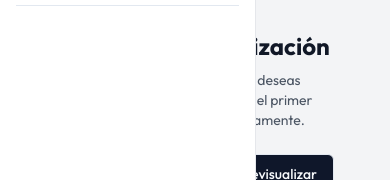
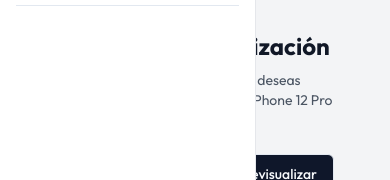
Before and after one commit to dmaurelc/deviceview-app, a React (Vite) app: page / in a window 390 px wide. Shown: the part 387-567 px from the top of the page. Built offline with nearby package versions, Linux system fonts and the light colour scheme.

Commit message:
Update default device behavior
Change the preview button functionality to always load the iPhone 12 Pro by default. If there are no active devices, pressing preview will load the iPhone 12 Pro. New devices can still be added as needed.
[skip gpt_engineer]

```diff
--- a/src/components/EmptyStateDevice.jsx
+++ b/src/components/EmptyStateDevice.jsx
@@ -4,9 +4,9 @@ import { Input } from "@/components/ui/input";
 import { Label } from "@/components/ui/label";
 import { Button } from "@/components/ui/button";
 import { useToast } from "@/components/ui/use-toast";
-import { firstMobileDevice } from '../utils/devices';
+import { defaultDevice } from '../utils/devices';
 
-const EmptyStateDevice = ({ url, onUrlChange, onAddRandomDevice }) => {
+const EmptyStateDevice = ({ url, onUrlChange, onAddDevice }) => {
   const { toast } = useToast();
 
   const handleUrlChange = (e) => {
@@ -17,7 +17,7 @@ const EmptyStateDevice = ({ url, onUrlChange, onAddRandomDevice }) => {
   const handleSubmit = (e) => {
     e.preventDefault();
     if (url) {
-      onAddRandomDevice(firstMobileDevice);
+      onAddDevice(defaultDevice);
     } else {
       toast({
         title: "URL Inválida",
@@ -32,7 +32,7 @@ const EmptyStateDevice = ({ url, onUrlChange, onAddRandomDevice }) => {
       <Smartphone className="w-16 h-16 text-gray-400 mb-4" />
       <h2 className="text-2xl font-bold text-gray-900 dark:text-white mb-2 text-center">Inicia tu previsualización</h2>
       <p className="text-gray-600 dark:text-gray-400 text-center mb-6 text-sm sm:text-base">
-        Ingresa la URL del sitio que deseas previsualizar y agregaremos el primer dispositivo móvil automáticamente.
+        Ingresa la URL del sitio que deseas previsualizar y agregaremos el iPhone 12 Pro automáticamente.
       </p>
       <form onSubmit={handleSubmit} className="w-full max-w-md">
         <Label htmlFor="url-input" className="sr-only">URL del sitio</Label>
--- a/src/utils/devices.js
+++ b/src/utils/devices.js
@@ -269,5 +269,5 @@ export const devices = [
 export const categories = ["mobile", "tablet", "desktop"];
 export const brands = [...new Set(devices.map((device) => device.brand))];
 
-// Exportar el primer dispositivo móvil
-export const firstMobileDevice = devices.find(device => device.category === "mobile");
+// Exportar el iPhone 12 Pro como dispositivo predeterminado
+export const defaultDevice = devices[0];
```
